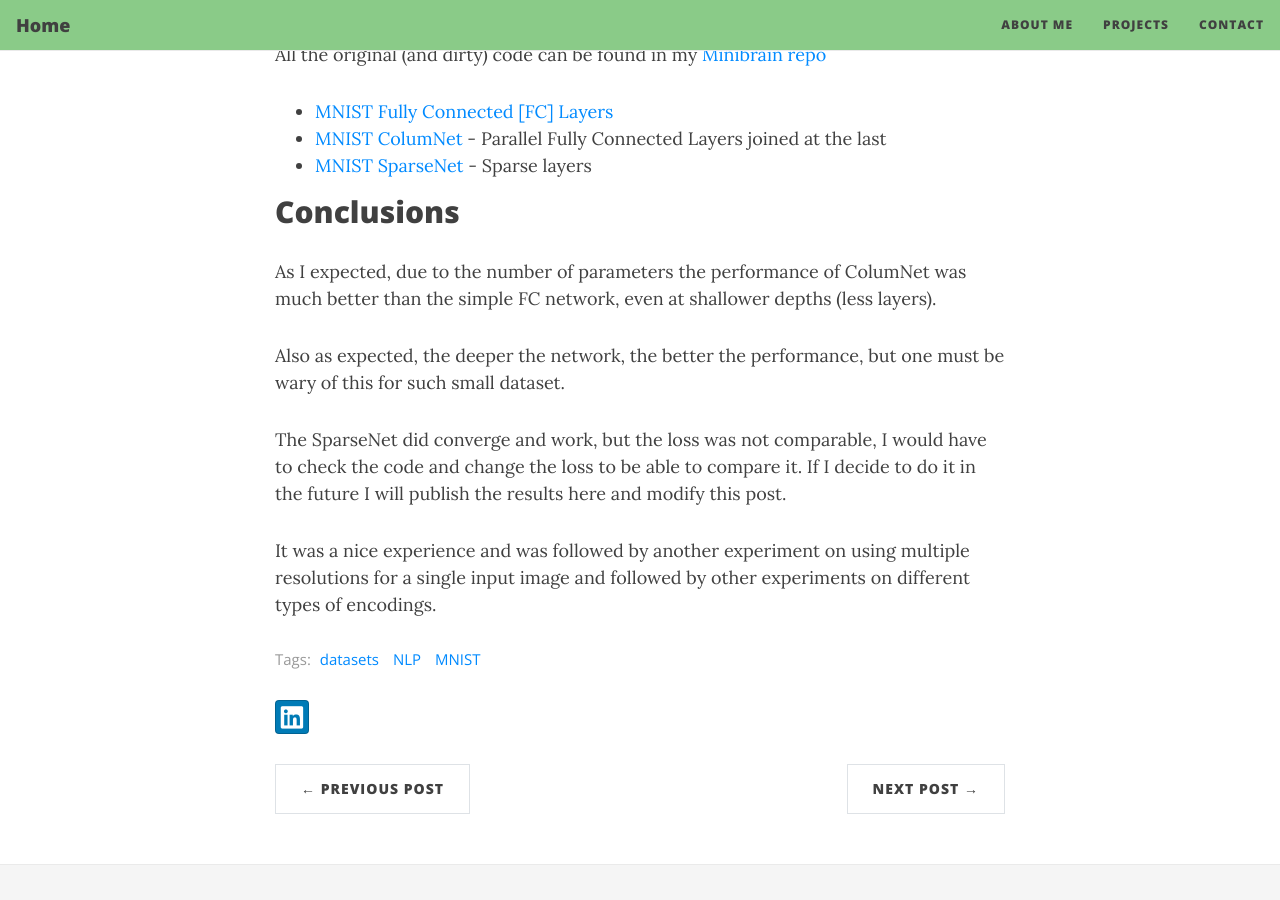
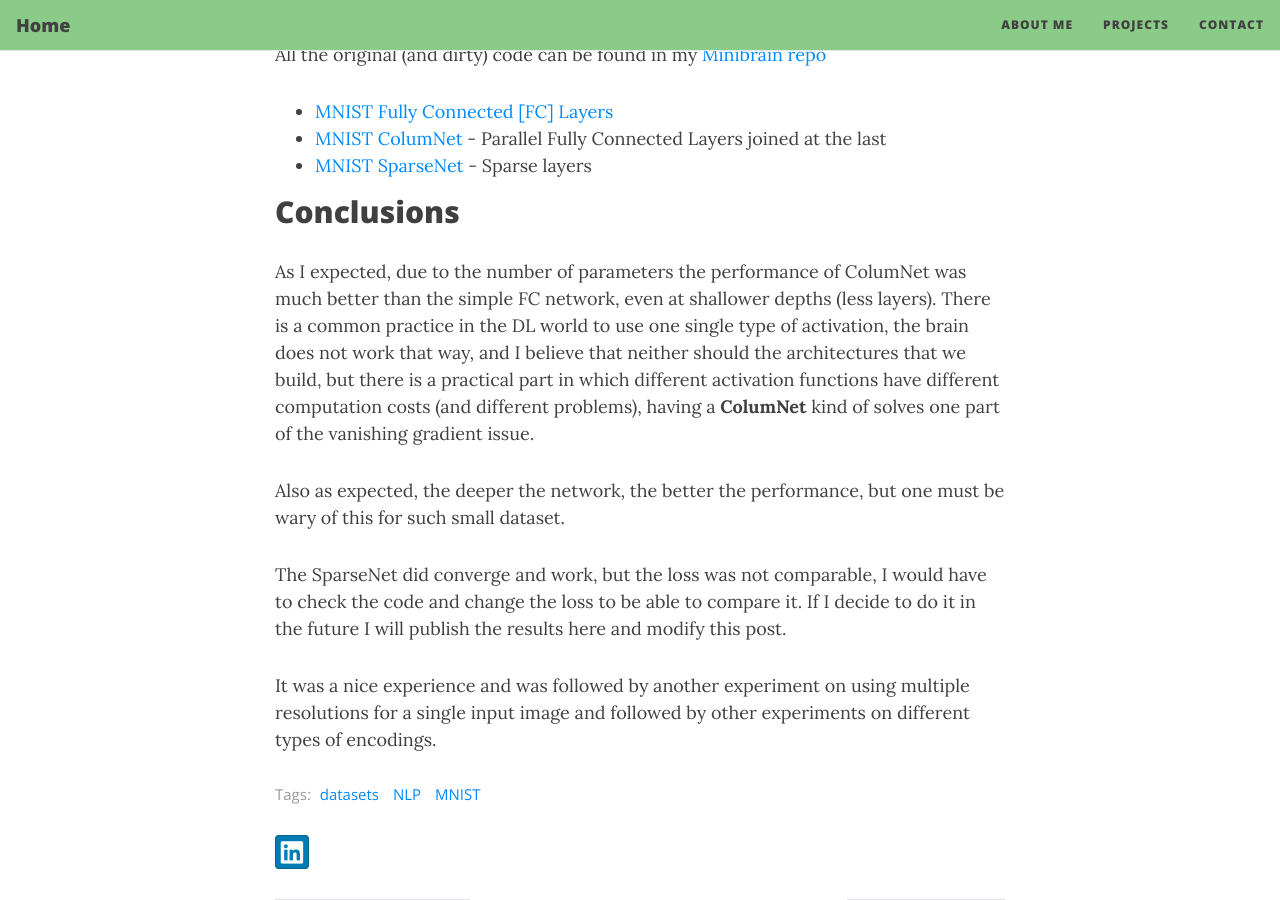
Before and after one commit to leomrocha/leomrocha.github.io, a Jekyll site: the page built from _posts/2021-01-06-playing-with-mnist.md, in a window 1280 px wide and 900 px high, scrolled down 821 px. Built offline with Jekyll 4.4.1, drawn with Linux system fonts in a browser that asks for light colours; nearby versions of some CDN libraries.

```diff
--- a/_posts/2021-01-06-playing-with-mnist.md
+++ b/_posts/2021-01-06-playing-with-mnist.md
@@ -25,7 +25,7 @@
 
 ## Conclusions
 
-As I expected, due to the number of parameters the performance of ColumNet was much better than the simple FC network, even at shallower depths (less layers).
+As I expected, due to the number of parameters the performance of ColumNet was much better than the simple FC network, even at shallower depths (less layers). There is a common practice in the DL world to use one single type of activation, the brain does not work that way, and I believe that neither should the architectures that we build, but there is a practical part in which different activation functions have different computation costs (and different problems), having a **ColumNet** kind of solves one part of the vanishing gradient issue.
 
 Also as expected, the deeper the network, the better the performance, but one must be wary of this for such small dataset.
 
```
